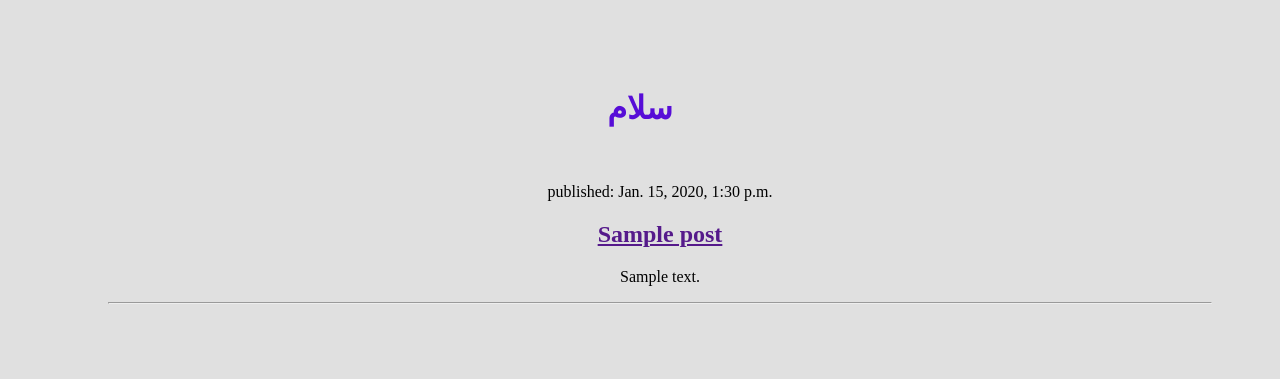
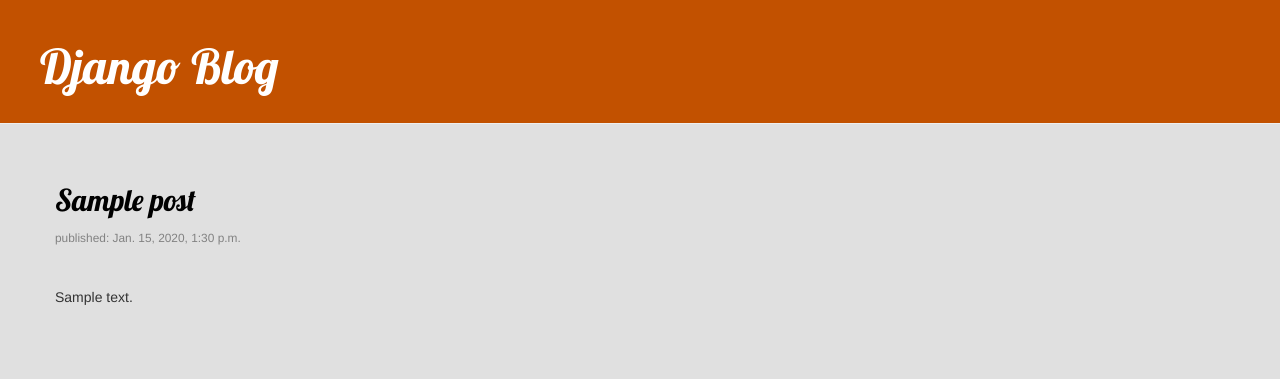
Before and after one commit to F-29/my-first-blog, a Django app: template blog/templates/blog/post_list.html in a window 1280 px wide. Shown: the top 379 px of the page. Run offline with Django 3.2, Linux system fonts and the light colour scheme; the template is opened without the code that fills it: values that come from a table or form of the project are taken from there, others are empty; tables that the repository leaves empty hold one stand-in row (values such as "Sample post"); some libraries are stand-ins or nearby versions.

Commit message:
fixing a proper front-end

```diff
--- /dev/null
+++ b/blog/static/css/blog.css
@@ -0,0 +1,73 @@
+/** {*/
+/*    padding: 0;*/
+/*    margin: 0;*/
+/*    text-align: center;*/
+/*}*/
+
+/*body {*/
+/*}*/
+
+/*h1 a, h2 a {*/
+/*    color: #C25100;*/
+/*    font-family: 'Lobster';*/
+/*}*/
+
+/*.page-header {*/
+/*    background-color: #C25100;*/
+/*    margin: 0;*/
+/*    padding: 20px 20px 20px 40px;*/
+/*    color: white;*/
+/*    width: 100%;*/
+/*}*/
+
+.saa {
+    color: #570dd7;
+}
+
+
+.page-header {
+    background-color: #C25100;
+    margin-top: 0;
+    padding: 20px 20px 20px 40px;
+}
+
+.page-header h1, .page-header h1 a, .page-header h1 a:visited, .page-header h1 a:active {
+    color: #ffffff;
+    font-size: 36pt;
+    text-decoration: none;
+}
+
+.content {
+    margin-left: 40px;
+}
+
+h1, h2, h3, h4 {
+    font-family: 'Lobster', cursive;
+}
+
+.date {
+    color: #828282;
+}
+
+.save {
+    float: right;
+}
+
+.post-form textarea, .post-form input {
+    width: 100%;
+}
+
+.top-menu, .top-menu:hover, .top-menu:visited {
+    color: #ffffff;
+    float: right;
+    font-size: 26pt;
+    margin-right: 20px;
+}
+
+.post {
+    margin-bottom: 70px;
+}
+
+.post h2 a, .post h2 a:visited {
+    color: #000000;
+}
--- a/blog/templates/blog/post_list.html
+++ b/blog/templates/blog/post_list.html
@@ -1,3 +1,5 @@
+{% load static %}
+
 <!doctype html>
 <html lang="en">
 <head>
@@ -6,24 +8,36 @@
           content="width=device-width, user-scalable=no, initial-scale=1.0, maximum-scale=1.0, minimum-scale=1.0">
     <meta http-equiv="X-UA-Compatible" content="ie=edge">
     <title>اولین برنامه جنگو من</title>
+
+    <link rel="stylesheet" href="//maxcdn.bootstrapcdn.com/bootstrap/3.2.0/css/bootstrap.min.css">
+    <link rel="stylesheet" href="//maxcdn.bootstrapcdn.com/bootstrap/3.2.0/css/bootstrap-theme.min.css">
+    <link href="//fonts.googleapis.com/css?family=Lobster&subset=latin,latin-ext" rel="stylesheet" type="text/css">
+    <link rel="stylesheet" href="{% static 'css/blog.css' %}">
 </head>
 <body style="background-color:#e0e0e0;">
-<div style="text-align: center; padding: 60px">
-    <h1 style="color: #570dd7; font-weight: bold;">سلام</h1>
+<div>
+    <div class="page-header">
+        <h1 style="width: 100%"><a href="/">Django Blog</a></h1>
+    </div>
     <br/>
     <div>
-        <ul>
-            {% for post in posts %}
-                <li style="list-style: none">
-                    <div>
-                        <p>published: {{ post.published_date }}</p>
-                        <h2><a href="">{{ post.title }}</a></h2>
-                        <p>{{ post.text|linebreaksbr }}</p>
-                    </div>
-                </li>
-                <hr />
-            {% endfor %}
-        </ul>
+        <div class="content container">
+            <div class="row">
+                <div class="col-md-8">
+                    {% for post in posts %}
+                        <div class="post">
+                            <h2><a href="">{{ post.title }}</a></h2>
+                            <div class="date">
+                                <small>published: {{ post.published_date }}</small>
+                            </div>
+                            <br/>
+                            <br/>
+                            <p>{{ post.text|linebreaksbr }}</p>
+                        </div>
+                    {% endfor %}
+                </div>
+            </div>
+        </div>
     </div>
 </div>
 </body>
```
